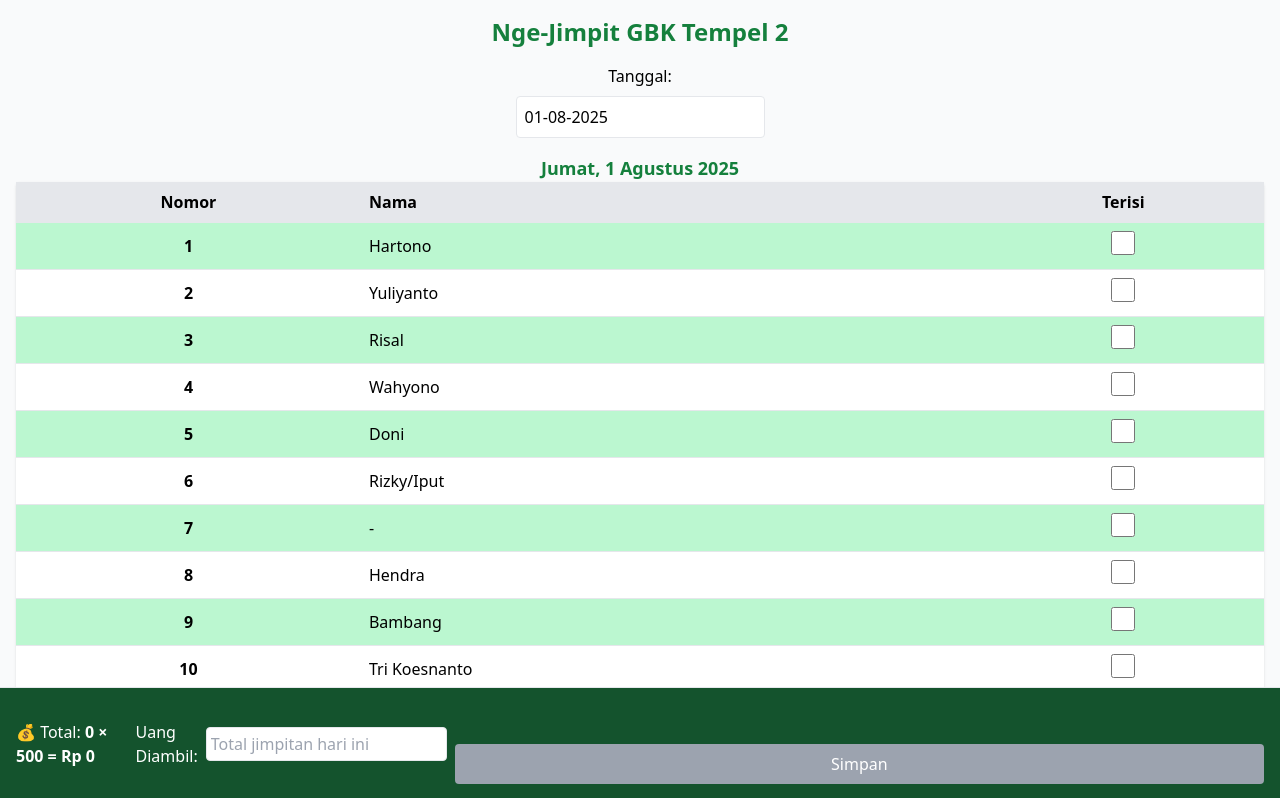
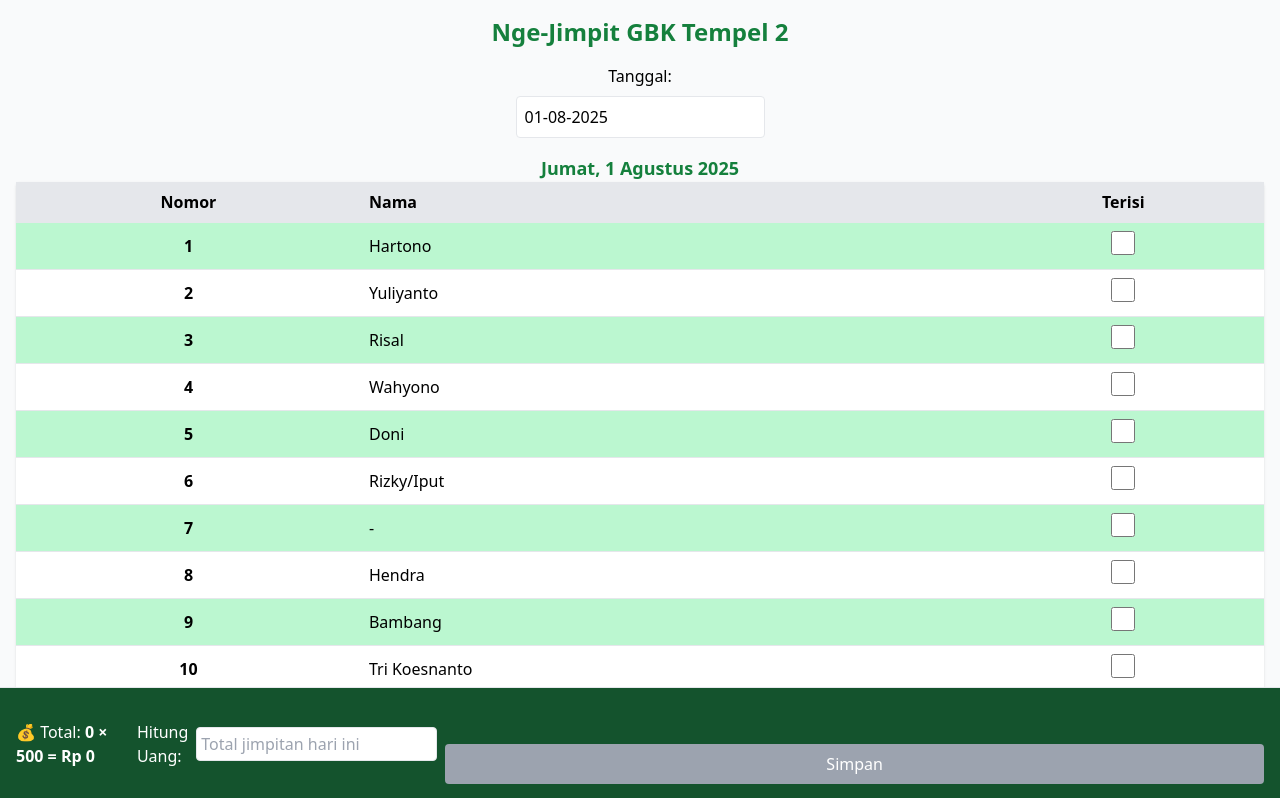
Before and after one commit to roniadiatmoko/jimpitan, a React (Create React App) app: page / in a window 1280 px wide. Shown: the top 798 px of the page. Built offline with nearby package versions, Linux system fonts and the light colour scheme.

Commit message:
fix: label hitung uang

```diff
--- a/src/App.js
+++ b/src/App.js
@@ -236,7 +236,7 @@ export default function App() {
           </strong>
         </div>
         <div className="flex items-center gap-2">
-          <label>Uang Diambil:</label>
+          <label>Hitung Uang:</label>
           <input
             type="number"
             value={uangDiambil}
```
